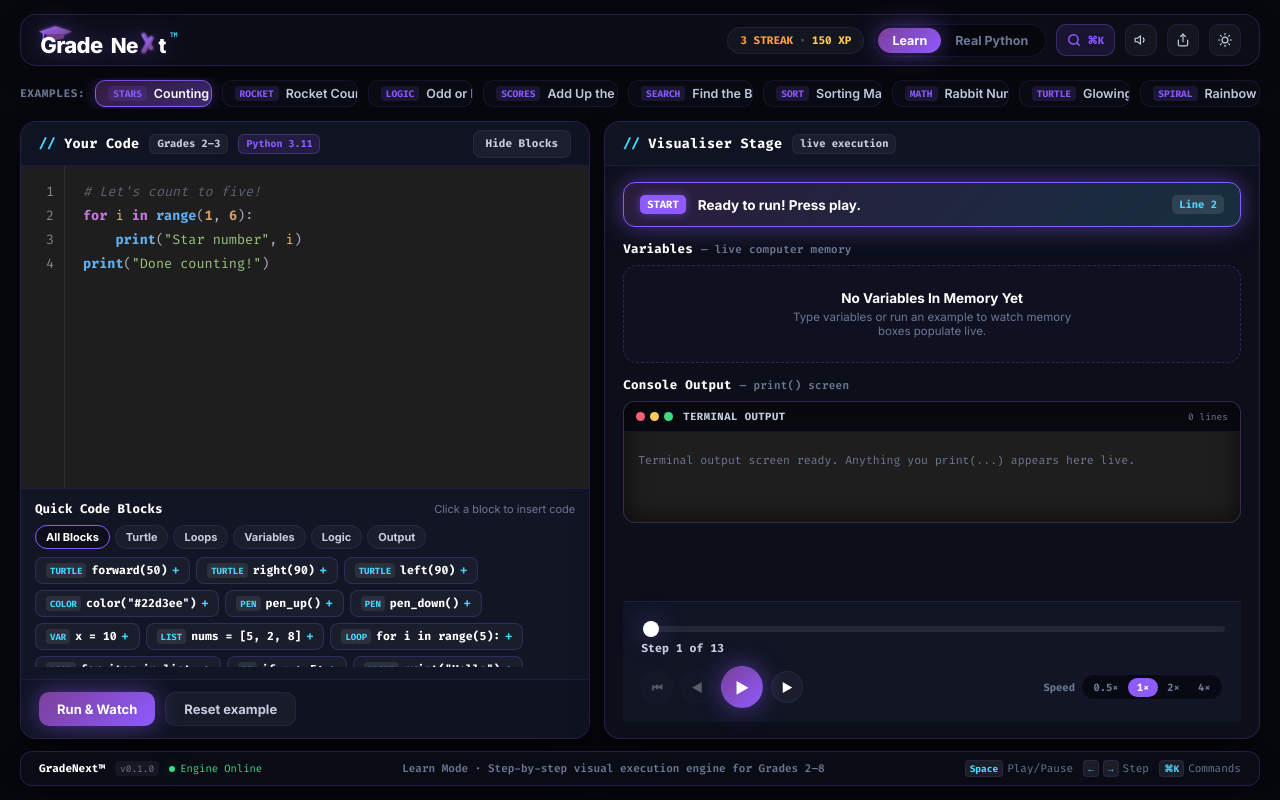
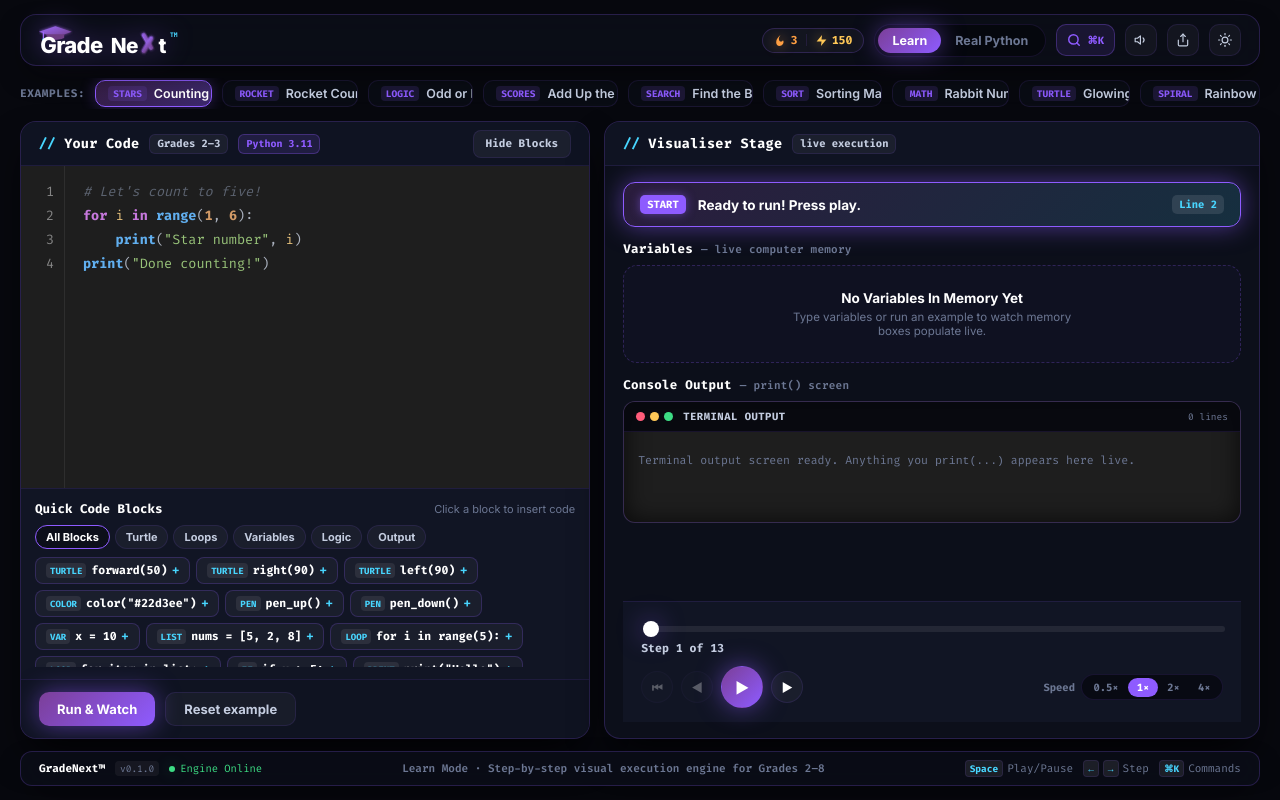
Before and after one commit to Framework7000/Visualizer, a React (Vite) app: page / in a window 1280 px wide. Built offline with nearby package versions, Linux system fonts and the light colour scheme.

Commit message:
style: Refactor gamification pill into ultra-minimal vector SVG flame and zap icon badge

```diff
--- a/src/App.tsx
+++ b/src/App.tsx
@@ -60,11 +60,21 @@ export default function App() {
         <div className="masthead-spacer" />
 
         <div className="header-actions">
-          {/* Sleek Combined Gamification Badge */}
-          <div className="badge-pill gamify-combined" title="3 Day Streak · 150 XP">
-            <span className="streak-tag">3 STREAK</span>
-            <span className="dot-sep">•</span>
-            <span className="xp-tag">150 XP</span>
+          {/* Symbolic Vector Gamification Pill */}
+          <div className="gamify-symbolic" title="3 Day Streak · 150 XP">
+            <span className="gamify-stat streak">
+              <svg className="flame-icon" width="13" height="13" viewBox="0 0 24 24">
+                <path d="M12 2C10.5 4.5 9 6.5 9 9C9 12 11 14 13 14C14.5 14 16 13 16.5 11.5C18 13.5 18 16 16.5 18.5C15 21 12.5 22 10 22C6.5 22 4 19 4 15C4 10 8 5.5 12 2Z"/>
+              </svg>
+              <span>3</span>
+            </span>
+            <span className="stat-divider" />
+            <span className="gamify-stat xp">
+              <svg className="zap-icon" width="13" height="13" viewBox="0 0 24 24">
+                <polygon points="13 2 3 14 12 14 11 22 21 10 12 10 13 2"/>
+              </svg>
+              <span>150</span>
+            </span>
           </div>
 
           <div className="mode-toggle-pills" role="tablist" aria-label="Choose a mode">
--- a/src/styles.css
+++ b/src/styles.css
@@ -176,31 +176,56 @@ button {
   gap: 10px;
 }
 
-/* Gamification Combined Pill */
-.gamify-combined {
-  display: flex;
-  align-items: center;
-  gap: 6px;
-  padding: 5px 12px;
+/* Symbolic Vector Gamification Pill */
+.gamify-symbolic {
+  display: inline-flex;
+  align-items: center;
+  gap: 8px;
+  padding: 4px 11px;
   border-radius: var(--radius-pill);
   background: rgba(255, 255, 255, 0.04);
-  border: 1px solid var(--border-glass);
-  font-family: var(--mono);
-  font-size: 11px;
-  font-weight: 800;
-}
-
-.streak-tag {
+  border: 1px solid var(--border-glass-strong);
+  font-family: var(--mono);
+  font-size: 11.5px;
+  font-weight: 800;
+  transition: all 0.2s cubic-bezier(0.16, 1, 0.3, 1);
+}
+
+.gamify-symbolic:hover {
+  background: rgba(255, 255, 255, 0.08);
+  border-color: var(--secondary);
+  transform: translateY(-1px);
+}
+
+.gamify-stat {
+  display: inline-flex;
+  align-items: center;
+  gap: 4px;
+}
+
+.gamify-stat.streak {
   color: #FF9F43;
 }
 
-.dot-sep {
-  color: var(--ink-muted);
-  opacity: 0.5;
-}
-
-.xp-tag {
+.flame-icon {
+  fill: #FF9F43;
+  filter: drop-shadow(0 0 6px rgba(255, 159, 67, 0.6));
+}
+
+.gamify-stat.xp {
   color: #FFC857;
+}
+
+.zap-icon {
+  fill: #FFC857;
+  filter: drop-shadow(0 0 6px rgba(255, 200, 87, 0.6));
+}
+
+.stat-divider {
+  width: 1px;
+  height: 12px;
+  background: var(--border-glass-strong);
+  opacity: 0.6;
 }
 
 /* Mode Switcher Pills */
@@ -1492,7 +1517,7 @@ button {
     display: flex;
   }
 
-  .gamify-combined, .brand-subtitle, .footer-center, .footer-right {
+  .gamify-symbolic, .brand-subtitle, .footer-center, .footer-right {
     display: none;
   }
 
```
